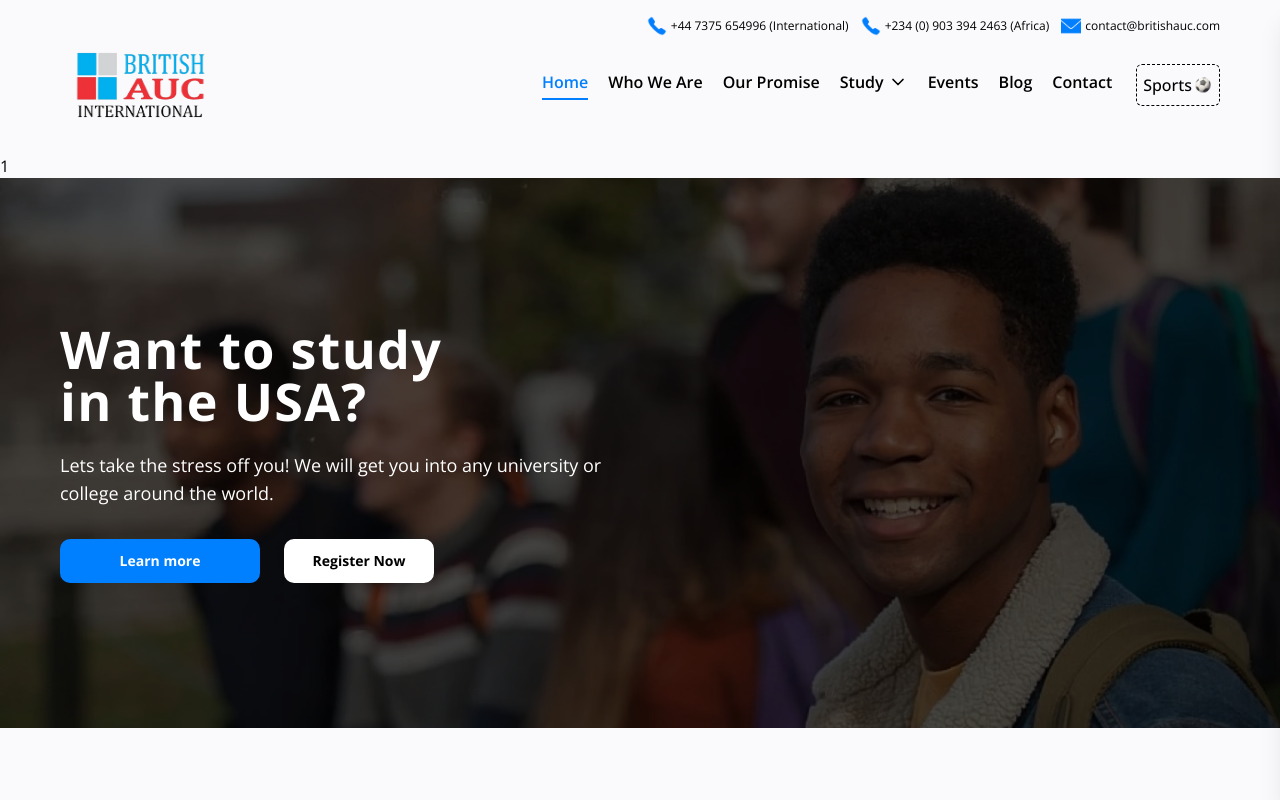
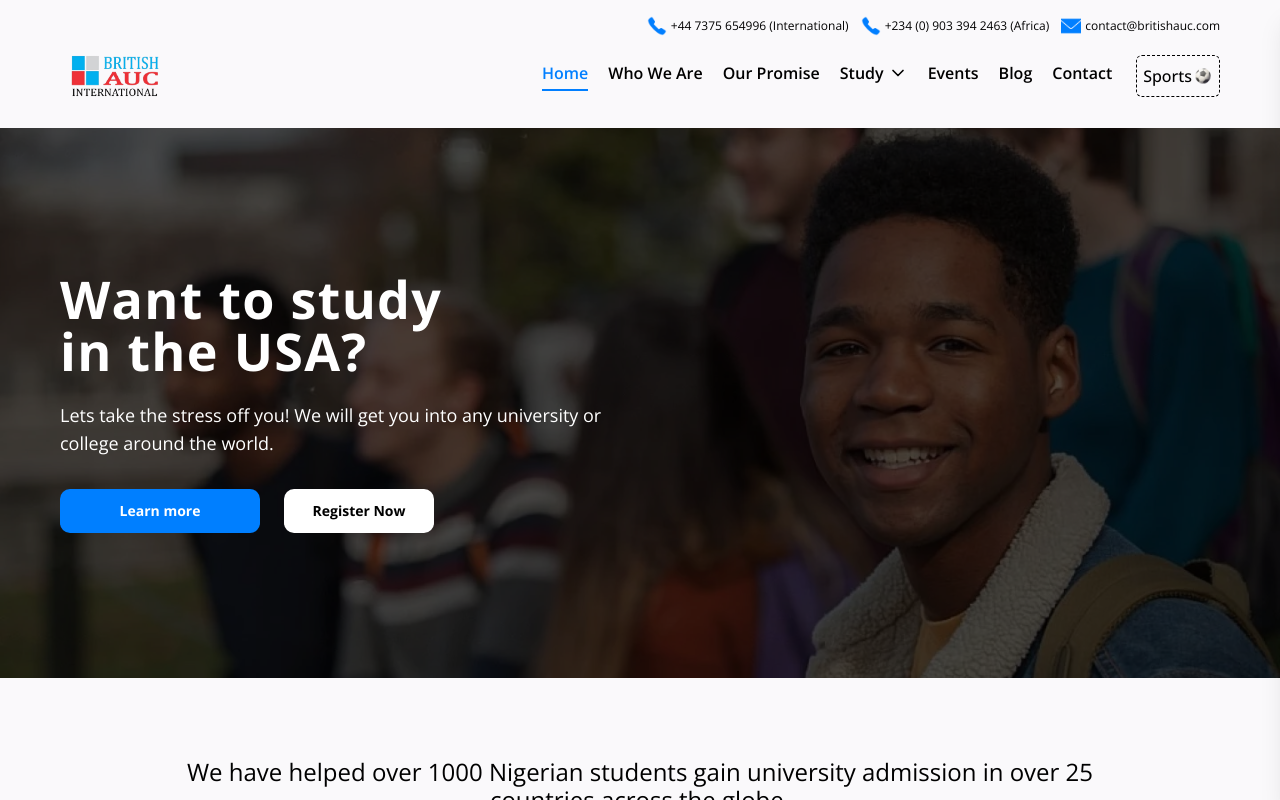
Before and after one commit to code-savan/britishauc2, a Next.js app: page / in a window 1280 px wide. Built offline with nearby package versions, Linux system fonts and the light colour scheme.

Commit message:
Fixed nav spacing

```diff
--- a/components/Hero.jsx
+++ b/components/Hero.jsx
@@ -27,7 +27,7 @@ const Hero = () => {
   }, [])
 
   return (
-    <div className='w-full h-auto py-[20px]'>1
+    <div className='w-full h-auto py-[20px]'>
         {/* Hero section with responsive adjustments */}
         <div className="relative min-h-[350px] sm:min-h-[400px] md:min-h-[500px] lg:min-h-[550px] flex items-center bg-black bg-opacity-70 bg-blend-overlay bg-[url('/hero_banner.webp')] bg-center bg-no-repeat bg-cover px-5 sm:px-8 md:px-[60px] py-12 md:py-16">
             <div className="w-full md:w-[60%] lg:w-[52%] flex flex-col gap-4 sm:gap-5 md:gap-6">
--- a/components/Nav.jsx
+++ b/components/Nav.jsx
@@ -68,7 +68,7 @@ const Nav = () => {
     return (
         <header className='px-[20px] md:px-[60px]'>
             {/* Contact */}
-            <div className='w-full flex items-center justify-end pt-4'>
+            <div className='w-full flex items-center justify-end pt-4 mb-2'>
                 <div className='hidden sm:flex space-x-3'>
                     {navContacts.map(item => (
                         <div className="flex space-x-1 items-center" key={item.key}>
@@ -81,7 +81,7 @@ const Nav = () => {
 
             <nav className="py-1 flex justify-between items-center relative">
                 <Link href="/">
-                    <Image src="/logo.png" alt="logo" className='w-[120px] h-[70px] md:w-[161px] md:h-[90px]' width={180} height={180} />
+                    <Image src="/logo.png" alt="logo" className='w-[80px] md:w-[110px] ' width={120} height={120} />
                 </Link>
 
                 {/* Mobile menu button */}
```
